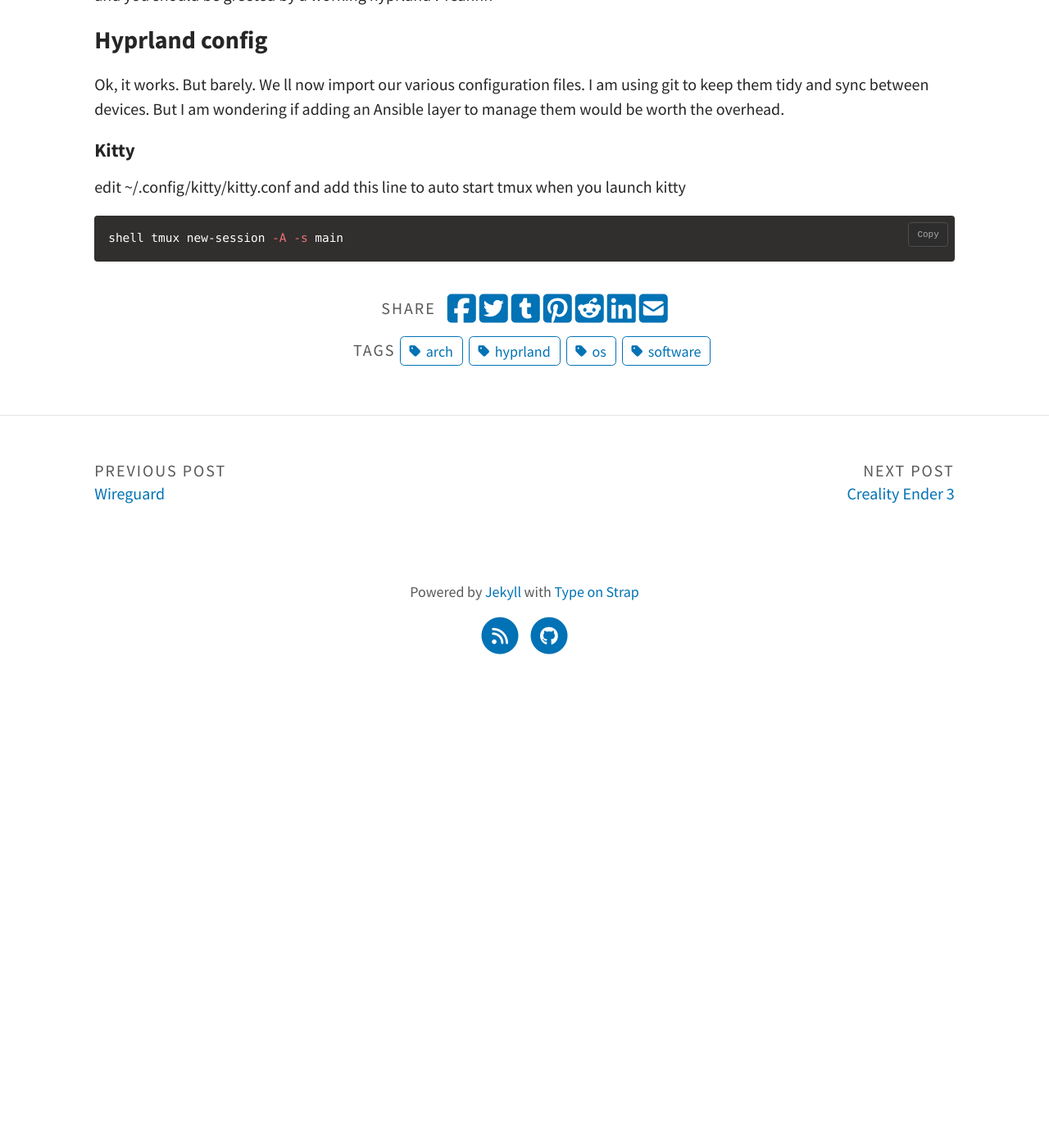
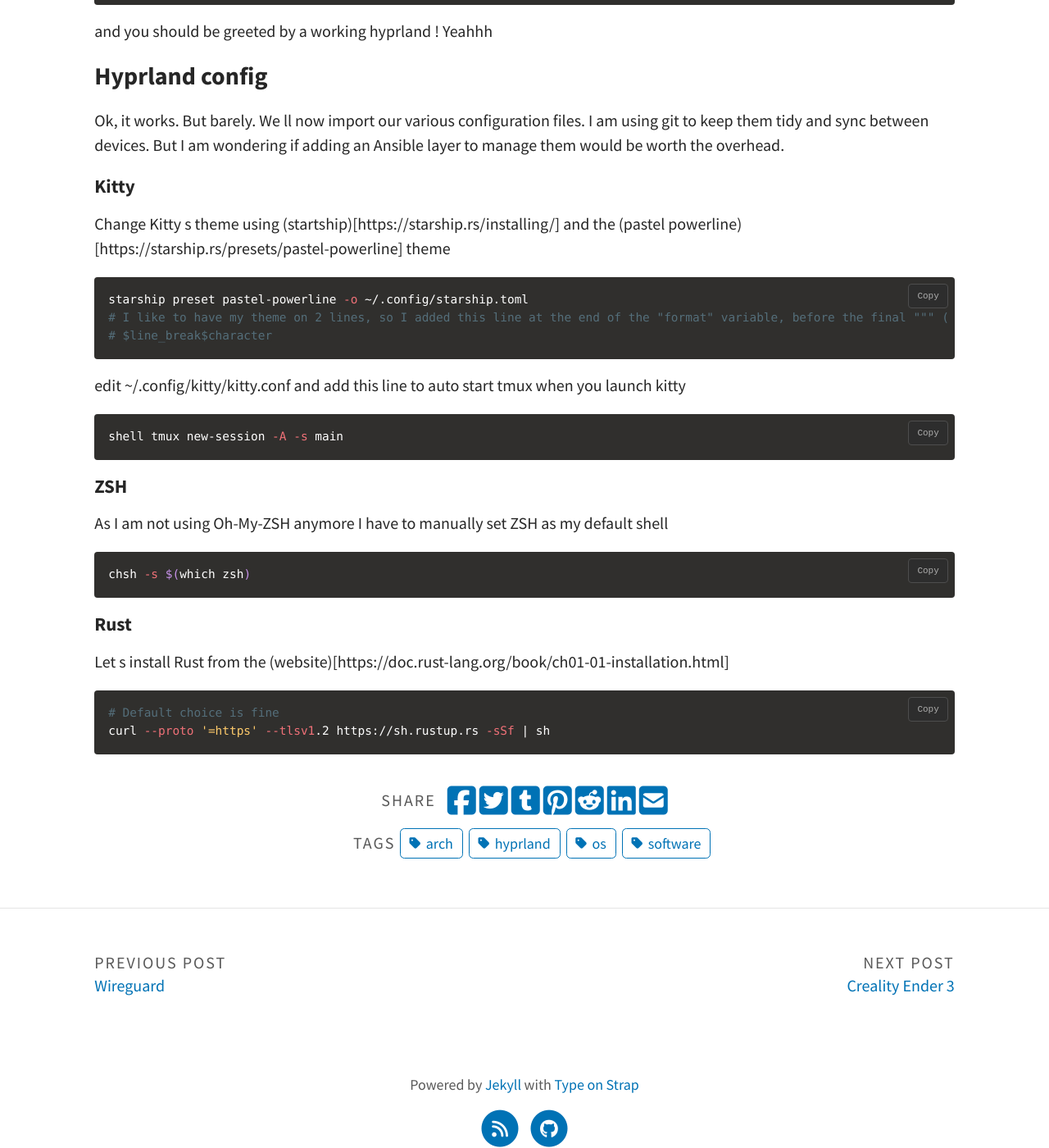
Before and after one commit to cristalcorp/cristalcorp.github.io, a Jekyll site: the page built from _posts/2024-12-14-Arch.md, in a window 1280 px wide and 1400 px high, scrolled down 5387 px. Shown: the whole window at 82% size. Built offline with Jekyll 4.4.1, drawn with Linux system fonts in a browser that asks for light colours; a script that is not in the unit is left out; before the commit the page ends 6224 px from its top, so only the background shows below that; some of the changed text lies outside the part shown.

Commit message:
new softs + theme

````diff
--- a/_posts/2024-12-14-Arch.md
+++ b/_posts/2024-12-14-Arch.md
@@ -117,13 +119,13 @@ yay -S grub-btrfs efibootmgr timeshift-autosnap
 # Hyprland
 yay -S hyprland waybar swaync hyprshot hyprlauncher wlogout hyprlock
 # Terminal
-yay -S zsh kitty tmux neovim fzf bat lsd ripgrep
+yay -S zsh kitty tmux neovim fzf bat lsd ripgrep zsh-autosuggestions zsh-syntax-highlighting xz
 # File management
 yay -S ntfs-3g polkit polkit-gnome nautilus
 # Sound
 yay -S helvum pavucontrol
 # Gaming
-yay -S steam heroic-games-launcher
+yay -S steam heroic-games-launcher mangohud gamemode
 # Video
 yay -S ffmpeg opencv vlc vlc-plugins-all kdenlive obs-studio
 # Software
@@ -138,7 +140,24 @@ and you should be greeted by a working hyprland ! Yeahhh
 ### Hyprland config
 Ok, it works. But barely. We ll now import our various configuration files. I am using git to keep them tidy and sync between devices. But I am wondering if adding an Ansible layer to manage them would be worth the overhead.
 #### Kitty
+Change Kitty s theme using (startship)[https://starship.rs/installing/] and the (pastel powerline)[https://starship.rs/presets/pastel-powerline] theme
+```bash
+starship preset pastel-powerline -o ~/.config/starship.toml
+# I like to have my theme on 2 lines, so I added this line at the end of the "format" variable, before the final """ ( 3 double quotes )
+# $line_break$character
+```
 edit ~/.config/kitty/kitty.conf and add this line to auto start tmux when you launch kitty
 ```bash
 shell tmux new-session -A -s main
 ```
+#### ZSH
+As I am not using Oh-My-ZSH anymore I have to manually set ZSH as my default shell
+```bash
+chsh -s $(which zsh)
+```
+#### Rust
+Let s install Rust from the (website)[https://doc.rust-lang.org/book/ch01-01-installation.html]
+```bash
+# Default choice is fine
+curl --proto '=https' --tlsv1.2 https://sh.rustup.rs -sSf | sh
+```
````
Also changed, not shown: other parts of _posts/2024-12-14-Arch.md (+4 -2 lines).
